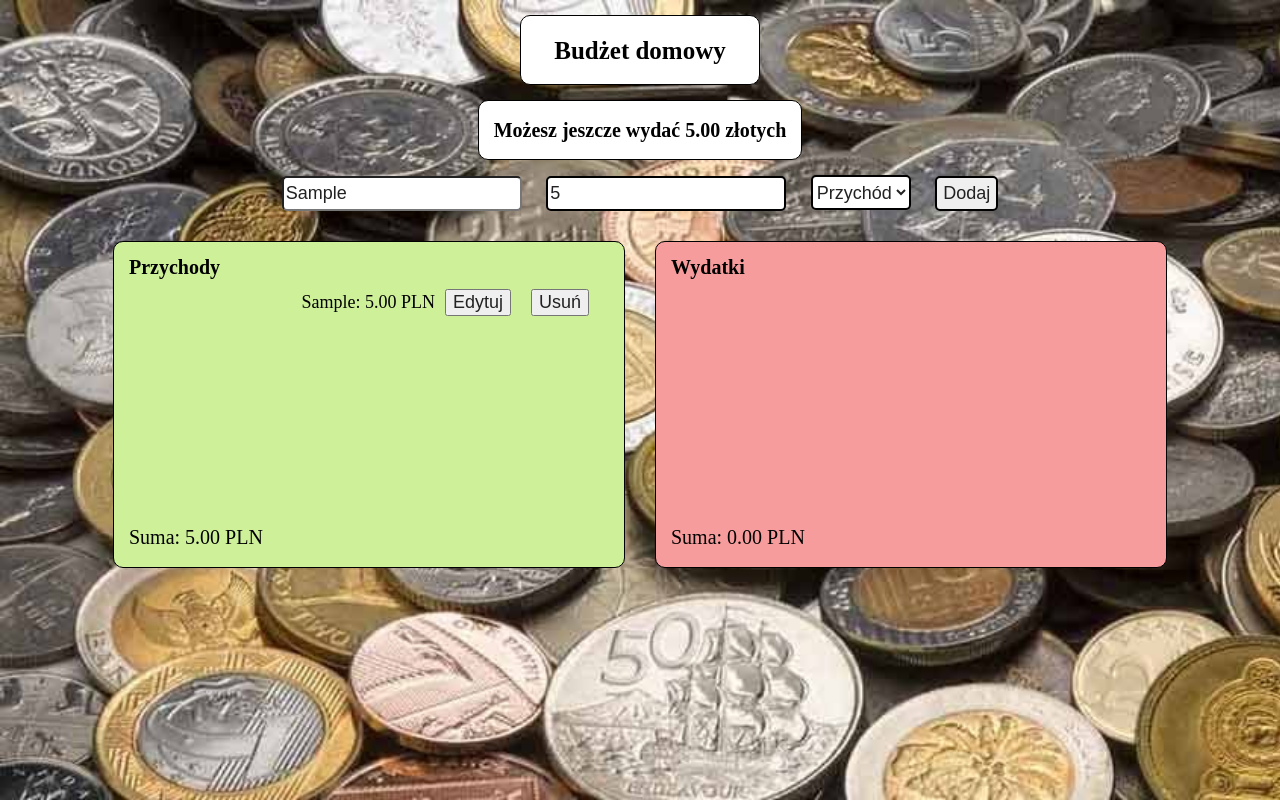
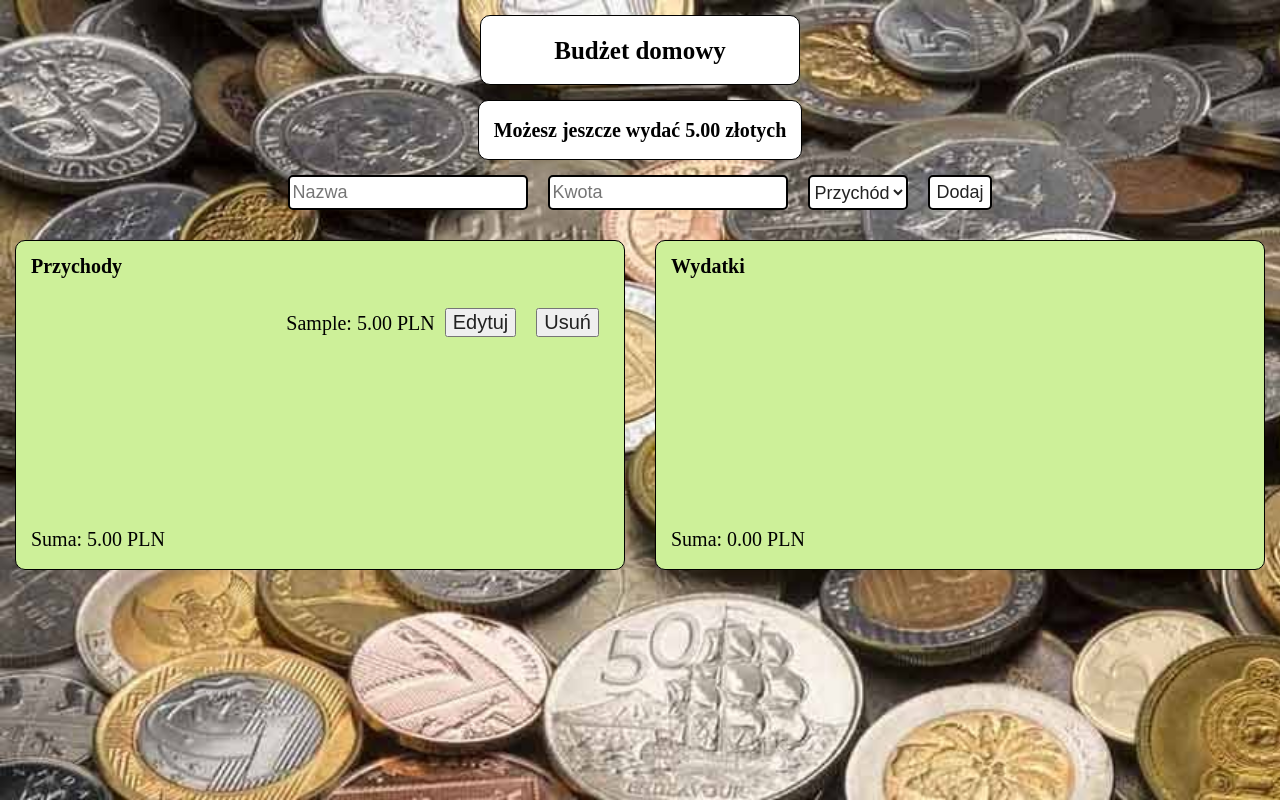
Before and after one commit to Ola129/Projekt_1_js, a plain HTML site: page index.html in a window 1280 px wide. Both pictures are taken after typing "Sample", "5" into the empty fields and a click on the button "Dodaj". Drawn offline with Linux system fonts and the light colour scheme.

Commit message:
add project

```diff
--- a/index.html
+++ b/index.html
@@ -3,49 +3,62 @@
   <head>
     <meta charset="UTF-8" />
     <meta name="viewport" content="width=device-width, initial-scale=1.0" />
-    <title>Document</title>
+    <title>Budżet domowy</title>
     <link rel="stylesheet" href="style/reset.css" />
     <link rel="stylesheet" href="style/style.css" />
   </head>
   <body>
     <h1 class="logo">Budżet domowy</h1>
-    <h2 class="accountBalance">
-      <p id="accountBalance"></p>
-    </h2>
-    <form id="form">
+    <h2 class="accountBalance" id="accountBalance"></h2>
+    <div id="modal" class="modal" style="display: none">
+      <div class="modal-content">
+        <span class="close">×</span>
+        <form id="modalForm">
+          <label for="modalName">Nazwa:</label>
+          <input type="text" id="modalName" name="modalName" />
+          <label for="modalAmount">Kwota:</label>
+          <input
+            type="number"
+            id="modalAmount"
+            name="modalAmount"
+            min="0.01"
+            step="0.01"
+          />
+          <input type="submit" value="Zapisz" />
+        </form>
+      </div>
+    </div>
+    <form class="formContainer">
       <input
-        class="input1"
+        class="common-input"
         type="text"
         id="name"
         placeholder="Nazwa"
         required
       />
       <input
-        class="input2"
+        class="common-input"
         type="number"
         id="amount"
         placeholder="Kwota"
         required
       />
-      <select class="select-type" id="type">
+      <select class="common-input" id="type">
         <option value="income">Przychód</option>
         <option value="expense">Wydatek</option>
       </select>
-      <button class="btn" type="submit">Dodaj</button>
+      <button id="btn" class="common-input" type="submit">Dodaj</button>
     </form>
     <section class="balance-compare">
-      <div class="income">
-        <h2 class="sectionHeading">
-          <p class="addType">Przychody</p>
-          <ul id="incomeList"></ul>
-        </h2>
+      <div class="transactionType">
+        <h2 class="sectionHeading">Przychody</h2>
+        <ul id="incomeList"></ul>
         <p class="sum" id="totalIncome">Suma</p>
       </div>
-      <div class="expense">
-        <h2 class="sectionHeading">
-          <p class="addType">Wydatki</p>
-          <ul class="ul" id="expenseList"></ul>
-        </h2>
+      <div class="transactionType">
+        <h2 class="sectionHeading">Wydatki</h2>
+        <p></p>
+        <ul id="expenseList"></ul>
         <p class="sum" id="totalExpense">Suma</p>
       </div>
     </section>
--- a/index.js
+++ b/index.js
@@ -2,21 +2,54 @@
 
 let incomes = JSON.parse(localStorage.getItem("incomes")) || [];
 let expenses = JSON.parse(localStorage.getItem("expenses")) || [];
+let currentItem = null;
 update();
 
-document.getElementById("form").addEventListener("submit", function (event) {
+const form = document.querySelector("#btn").closest("form");
+form.addEventListener("submit", function (event) {
   event.preventDefault();
-  const name = document.getElementById("name").value;
-  const amount = parseFloat(document.getElementById("amount").value);
+  const nameInput = document.getElementById("name");
+  const amountInput = document.getElementById("amount");
+  amountInput.setAttribute("min", "0.01");
+  amountInput.setAttribute("step", "0.01");
   const type = document.getElementById("type").value;
+  const amount = parseFloat(amountInput.value);
+  if (amount > 0) {
     if (type === "income") {
-    incomes.push({ name, amount });
+      incomes.push({
+        name: nameInput.value,
+        amount: amount,
+      });
     } else {
-    expenses.push({ name, amount });
+      expenses.push({
+        name: nameInput.value,
+        amount: amount,
+      });
     }
     localStorage.setItem("incomes", JSON.stringify(incomes));
     localStorage.setItem("expenses", JSON.stringify(expenses));
     update();
+    nameInput.value = "";
+    amountInput.value = "";
+  } else {
+    alert("Kwota musi być większa od 0!");
+  }
+});
+
+document
+  .getElementById("modalForm")
+  .addEventListener("submit", function (event) {
+    event.preventDefault();
+    const newName = document.getElementById("modalName").value;
+    const newAmount = parseFloat(document.getElementById("modalAmount").value);
+    if (newName !== null && newAmount > 0) {
+      currentItem.name = newName;
+      currentItem.amount = newAmount;
+      update();
+      document.getElementById("modal").style.display = "none";
+    } else {
+      alert("Kwota musi być większa od 0");
+    }
   });
 
 function update() {
@@ -24,37 +57,31 @@ function update() {
   updateList("expenseList", expenses, "totalExpense");
   updateBalance();
   if (incomes.length > 0 || expenses.length > 0) {
-    document.querySelector("h2.accountBalance").style.display = "block";
+    document.getElementById("accountBalance").style.display = "block";
   }
 }
 function updateList(id, items, totalId) {
   const list = document.getElementById(id);
   list.innerHTML = "";
   let total = 0;
-  items
-    .slice()
-    .reverse()
-    .forEach((item, index) => {
+  items.forEach((item, originalIndex) => {
     const li = document.createElement("li");
     li.textContent = `${item.name}: ${item.amount.toFixed(2)} PLN`;
     li.classList.add("list-item");
     const editButton = document.createElement("button");
     editButton.textContent = "Edytuj";
-      editButton.classList.add("edit-button");
+    editButton.classList.add("button");
     editButton.addEventListener("click", function () {
-        const newName = prompt("Podaj nową nazwę:", item.name);
-        const newAmount = parseFloat(prompt("Podaj nową kwotę:", item.amount));
-        if (newName !== null && !isNaN(newAmount)) {
-          item.name = newName;
-          item.amount = newAmount;
-          update();
-        }
+      currentItem = item;
+      document.getElementById("modal").style.display = "block";
+      document.getElementById("modalName").value = item.name;
+      document.getElementById("modalAmount").value = item.amount;
     });
     const deleteButton = document.createElement("button");
     deleteButton.textContent = "Usuń";
-      deleteButton.classList.add("delete-button");
+    deleteButton.classList.add("button");
     deleteButton.addEventListener("click", function () {
-        items.splice(index, 1);
+      items.splice(originalIndex, 1);
       localStorage.setItem("incomes", JSON.stringify(incomes));
       localStorage.setItem("expenses", JSON.stringify(expenses));
       update();
--- a/style/style.css
+++ b/style/style.css
@@ -11,6 +11,7 @@ body {
   display: flex;
   flex-direction: column;
   align-items: center;
+  font-size: 14px;
 }
 .logo {
   color: black;
@@ -19,7 +20,7 @@ body {
   background-color: white;
   font-size: 25px;
   height: 70px;
-  width: 240px;
+  width: 25%;
   margin: 15px 0px;
   border: 1px solid black;
   display: flex;
@@ -38,137 +39,102 @@ body {
   justify-content: center;
   align-items: center;
   border-radius: 10px;
-  min-width: 150px;
   font-weight: bold;
   padding: 0 15px;
-}
-h2.accountBalance {
   display: none;
   align-content: center;
 }
-.income {
-  display: flex;
-  flex-direction: column;
-  color: rgba(255, 255, 255, 0.783);
-  background-color: rgb(205, 240, 153);
+.modal {
+  padding: 20px;
+  position: fixed;
+  width: 40%;
+  height: 100%;
+  z-index: 10000;
+}
+.modal-content {
+  background-color: rgb(184, 176, 176);
+  margin: 20%;
   font-size: 20px;
+  padding: 20px;
   border: 1px solid black;
-  margin: 15px 15px;
-  height: auto;
-  width: 40%;
-  border-radius: 10px;
 }
-.expense {
-  display: flex;
-  flex-direction: column;
-  color: rgba(255, 255, 255, 0.783);
-  background-color: rgb(247, 156, 156);
-  font-size: 20px;
-  border: 1px solid black;
-  margin: 15px 15px;
-  height: auto;
-  width: 40%;
-  border-radius: 10px;
-}
-.addType {
+.close {
+  color: black;
+  float: right;
+  font-size: 28px;
   font-weight: bold;
 }
-.sectionHeading {
-  margin: 15px 15px;
-  min-height: 240px;
-  color: black;
+.formContainer {
+  width: 100%;
+  display: flex;
+  justify-content: center;
+}
+.common-input {
+  height: 35px;
+  margin: 15px 10px;
+  border: 2px solid black;
+  background-color: white;
+  border-radius: 5px;
+  width: 100%;
 }
 .balance-compare {
   display: flex;
   justify-content: center;
   width: 100%;
+  flex-direction: column;
 }
-.input1 {
-  background-color: rgba(255, 255, 255, 0.783);
-  height: 35px;
-  width: 100px;
-  margin: 15px 10px;
-  background-color: white;
-  border-radius: 5px;
+.transactionType {
+  position: relative;
+  display: flex;
+  flex-direction: column;
+  font-size: 20px;
+  border: 1px solid black;
+  margin: 15px 15px;
+  width: 100%;
+  min-height: 330px;
+  border-radius: 10px;
+  background-color: rgb(205, 240, 153);
 }
-.input2 {
-  background-color: rgba(255, 255, 255, 0.783);
-  height: 35px;
-  width: 100px;
-  margin: 15px 10px;
-  border: 2px solid black;
-  background-color: white;
-  border-radius: 5px;
-}
-.select-type {
-  height: 35px;
-  margin: 15px 10px;
-  border: 2px solid black;
-  background-color: white;
-  border-radius: 5px;
-}
-.btn {
-  height: 35px;
-  margin: 15px 10px;
-  border: 2px solid black;
-  border-radius: 5px;
+.sectionHeading {
+  margin: 15px 15px;
+  color: black;
+  font-weight: bold;
 }
 .sum {
-  text-align: start;
+  position: absolute;
+  bottom: 0;
+  left: 0;
   height: 25px;
   margin: 15px;
   color: black;
 }
+.close:hover,
+.close.focus {
+  cursor: pointer;
+}
 .list-item {
-  font-size: 18px;
-  margin: 10px;
+  font-size: 20px;
+  color: black;
+  margin: 15px;
   display: flex;
   justify-content: end;
   align-items: center;
+  text-transform: capitalize;
 }
-.edit-button {
+.button {
   margin: 2px 10px;
-}
-.delete-button {
-  margin: 2px 10px;
-}
-
-@media (max-width: 375px) {
-  body {
-    font-size: 14px;
-  }
-  .input1,
-  .input2,
-  .select-type,
-  .btn {
-    width: 100%;
-  }
-  .balance-compare {
-    flex-direction: column;
-  }
-  .income,
-  .expense {
-    width: 100%;
-  }
 }
 
 @media (min-width: 375px) and (max-width: 667px) {
   body {
     font-size: 16px;
   }
-  .input1,
-  .input2,
-  .select-type,
-  .btn {
-    width: 100%;
+  .transactionType {
+    margin: 15px auto;
   }
-  .balance-compare {
-    flex-direction: column;
-  }
-  .income,
-  .expense {
-    width: 100%;
-    margin-left: 0;
+  .logo {
+    align-items: center;
+    width: 50%;
   }
 }
 
@@ -176,10 +142,7 @@ h2.accountBalance {
   body {
     font-size: 18px;
   }
-  .input1,
-  .input2,
-  .select-type,
-  .btn {
+  .common-input {
     width: auto;
   }
   .balance-compare {
```
Lines whose indentation alone changed are shown as unchanged.
